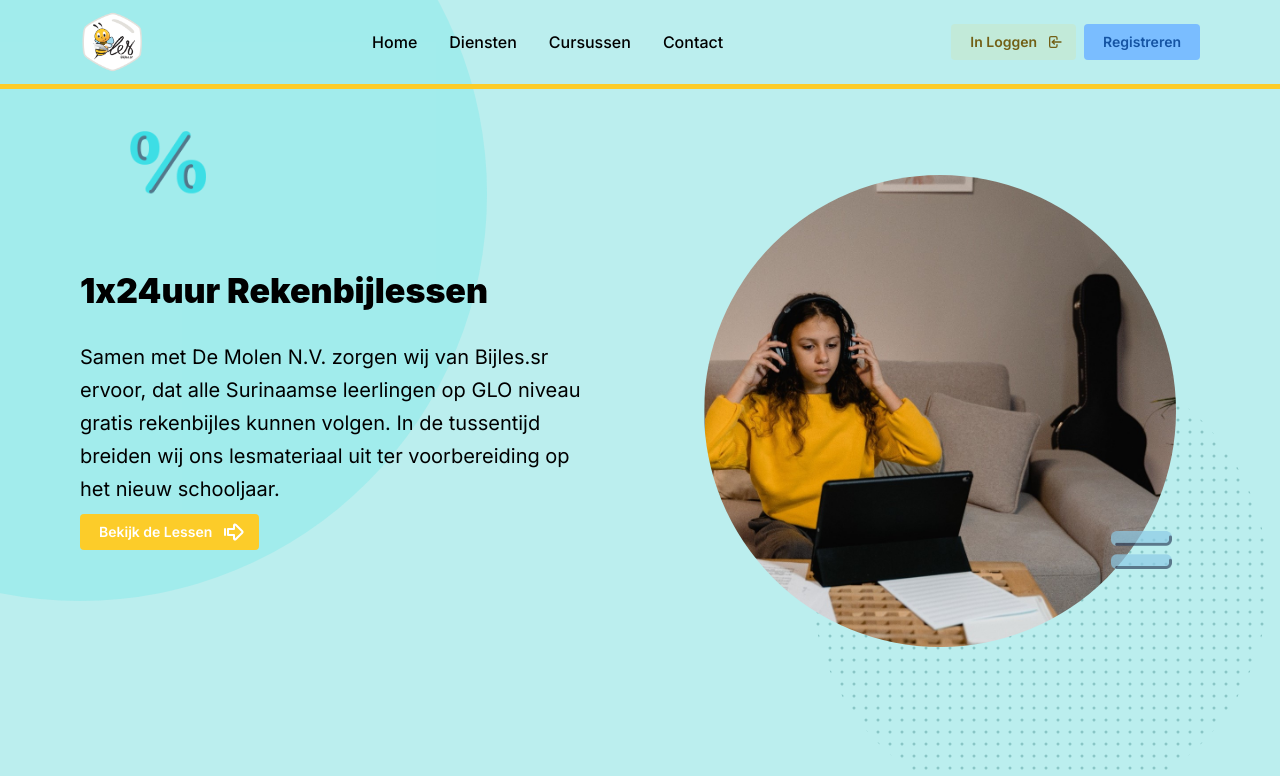
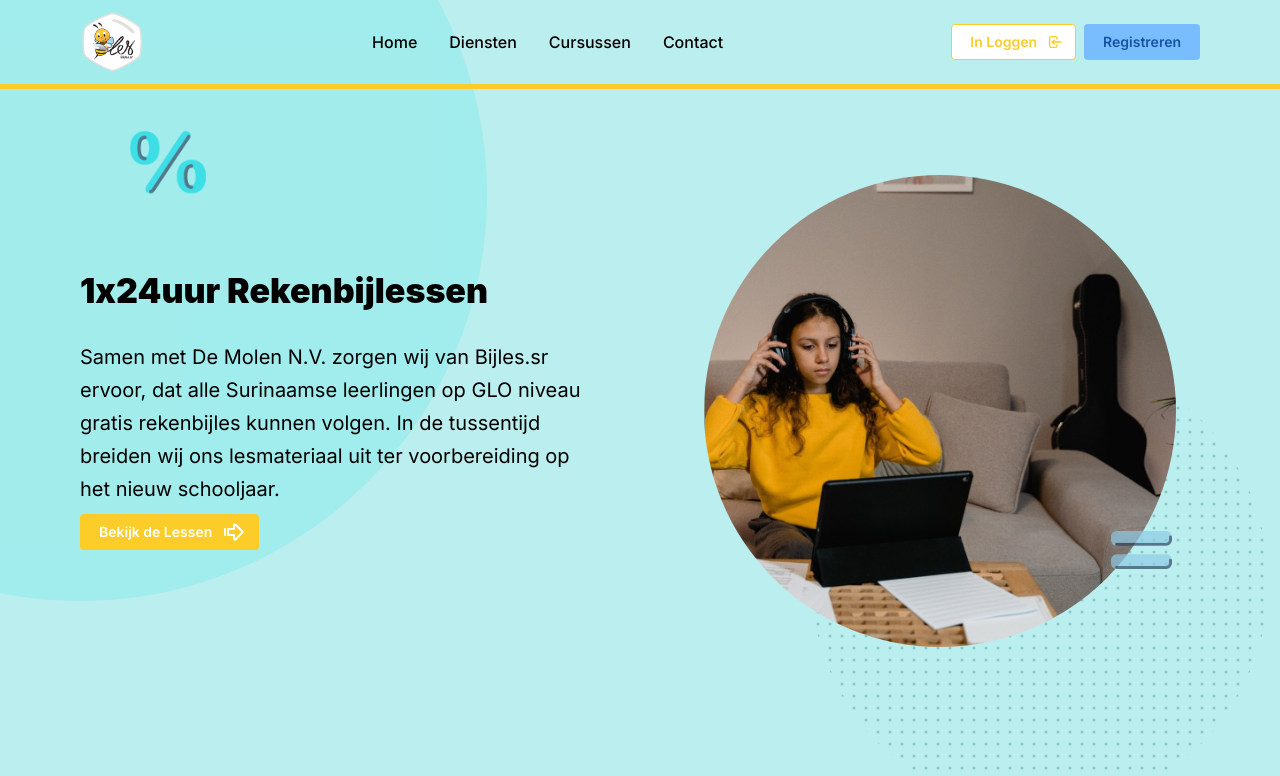
Before and after one commit to Beefy-py/bijles-sr, a Next.js app: page / in a window 1280 px wide. Shown: the top 776 px of the page. Built offline with nearby package versions, Linux system fonts and the light colour scheme.

Commit message:
refactor: :lipstick: button readability fix

```diff
--- a/src/components/navbar.component/index.tsx
+++ b/src/components/navbar.component/index.tsx
@@ -38,10 +38,10 @@
             <Button
               component={Link}
               href="/hello"
-              variant="light"
+              variant="outline"
               rightSection={<IconLogin size={16} />}
               color={colors.primary.DEFAULT}
-              className={`!text-primary-900`}
+              className={`!text-primary !bg-primary-50`}
             >
               {navbarComponent.ctaText1}
             </Button>
```
